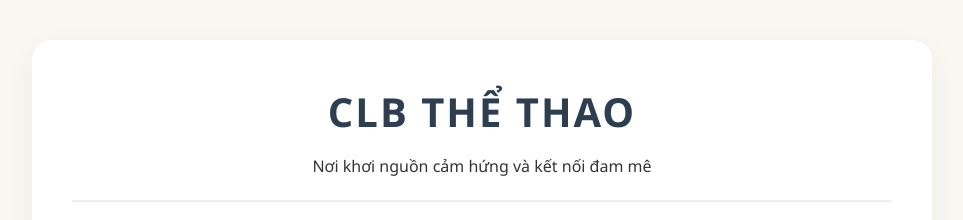
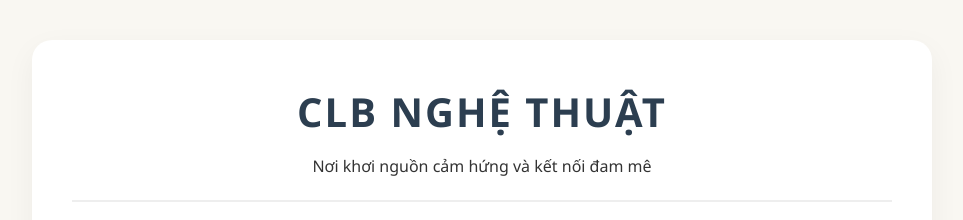
Before and after one commit to lh10lm-arch/web33, a plain HTML site: page index.html in a window 1280 px wide. Shown: the top 220 px of the page, without its empty margins (158-1121 px from the left). Drawn offline with Linux system fonts and the light colour scheme.

Commit message:
Update index.html

```diff
--- a/index.html
+++ b/index.html
@@ -130,7 +130,7 @@
 
 <div class="container">
     <header>
-        <h1>CLB Thể Thao</h1>
+        <h1>CLB Nghệ thuật</h1>
         <p>Nơi khơi nguồn cảm hứng và kết nối đam mê</p>
     </header>
 
```
